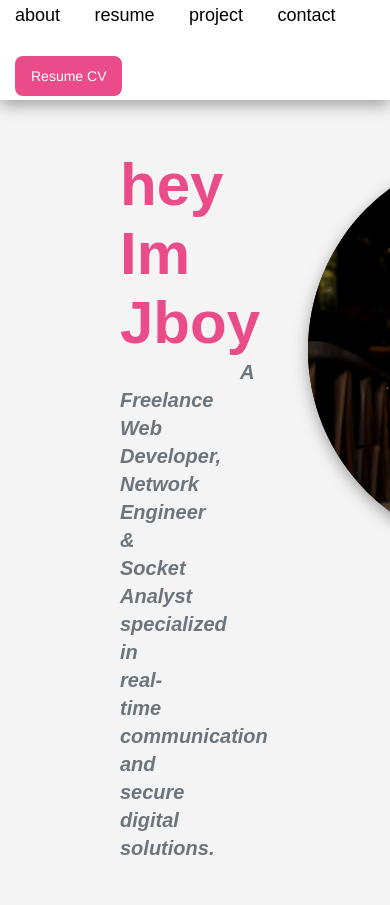
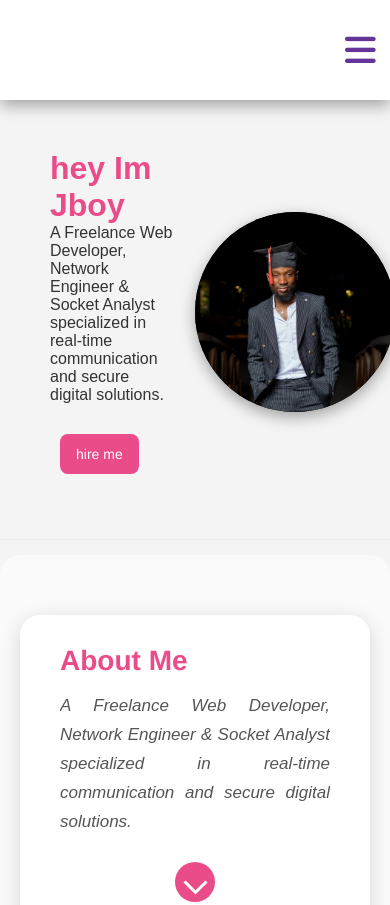
Before and after one commit to Jbmuisha/protofilio, a plain HTML site: page protofolio.html in a window 390 px wide. Shown: the top 905 px of the page. Drawn offline with Linux system fonts and the light colour scheme.

Commit message:
Merge remote origin/main with local changes

```diff
--- a/css.css
+++ b/css.css
@@ -18,10 +18,13 @@ body{
     display: flex;
     justify-content: center;
     align-items: center;
+    width: 100%;
     height: 100px;
     background-color: white;
     box-shadow: rgba(0, 0, 0, 0.35) 0px 5px 15px;
-    position: sticky;
+    position: fixed;
+    padding: 0;
+    margin: 0;
 
 
 
@@ -79,13 +82,12 @@ body{
 .menu_class .checkOuT button:focus {
   background-color: #F082AC;
 }.home{
-    display: grid;
-    grid-template-columns: 1fr 1fr;
-    gap: 20px;
-    margin: 0;
-    padding: 0 20px;
-    margin-top: 50px;
-    width: 100%;
+    display: flex;
+  justify-content: space-between;
+  align-items: center;
+  padding: 40px;
+  gap: 40px;
+  margin-top: 100px;
 }.devUser{
     float: left;
     width: 50%;
@@ -101,15 +103,16 @@ body{
     font-weight: 500;
     font-size: 24px;
     margin-bottom: 20px;
-    padding-bottom: 50px;
-    padding-left: 100px;
+    padding-bottom: 0;
+    gap: 0;
+
 
 }.par .jboy{
 
      font-size: 60px;
      font-family: Copperplate, Papyrus, fantasy;
-    font-weight: bold;
-    color: #EA4C89;
+     font-weight: bold;
+     color: #EA4C89;
 
 }
 .par .role {
@@ -129,7 +132,38 @@ body{
 }
 .devUser .hire_me #hire:hover{
     background-color: black ;
-}.about {
+}
+
+#hire{
+  background-color: #EA4C89;
+  border-radius: 8px;
+  border-style: none;
+  box-sizing: border-box;
+  color: #FFFFFF;
+  cursor: pointer;
+  display: inline-block;
+  font-family: "Haas Grot Text R Web", "Helvetica Neue", Helvetica, Arial, sans-serif;
+  font-size: 14px;
+  font-weight: 500;
+  height: 40px;
+  line-height: 20px;
+  list-style: none;
+  margin: 0;
+  outline: none;
+  padding: 10px 16px;
+  position: relative;
+  text-align: center;
+  text-decoration: none;
+  transition: color 100ms;
+  vertical-align: baseline;
+  user-select: none;
+  -webkit-user-select: none;
+  touch-action: manipulation;
+  margin-left: 10px;
+  gap: 0;
+}
+
+.about {
   display: flex;
   justify-content: space-around;
   align-items: flex-start;
@@ -505,13 +539,42 @@ hr {
 }
 
 @media (max-width: 900px) {
-  .contact {
-    flex-direction: column;
-    align-items: center;
-    gap: 0px;
+  .home {
+    padding: 50px;
+    gap: 20px;
+  }
+  .devUser, .contact {
+    width: 50%; /* Toujours 50% même en mobile */
+  }
+
+  .par {
+    font-size: 16px;
+    padding-bottom: 10px;
+  }
+
+  .jboy {
+    font-size: 32px !important;
+  }
+
+  .profile  {
+
+    background-color: rgb(15, 5, 5);
+    border-radius: 50%;
+    width: 200px;
+    height: 200px;
+    box-shadow: rgba(0, 0, 0, 0.35) 0px 5px 15px;
+    overflow: hidden;
+  }.profile img{
+     width: 100%;
+    height: auto;
+    border-radius: 10px;
+    object-fit: contain;
   }
   .users_details_contact{
     margin-right: -270px;
+  }.about{
+    justify-content: center;
+    align-items: center;
   }
 }
 
@@ -590,3 +653,59 @@ hr {
   height: 100%;
   object-fit: contain;
 }
+  .navbar{
+  display: none;
+
+
+}
+.navbar i{
+    width: 400px;
+
+  }
+@media (max-width: 900px) {
+  .navbar{
+    display: flex;
+
+  }
+  .navbar i{
+    width: 400px;
+    font-size: 35px;
+    margin-left: 700px;
+    color: rebeccapurple;
+  }
+  .menu_class{
+    display: block;
+  }
+}@media (max-width: 900px) {
+ .menu_class {
+  max-height: 0;
+  overflow: hidden;
+  opacity: 0;
+  transform: translateY(-15px) scale(0.97);
+  transition:
+    max-height 0.45s cubic-bezier(0.25, 1, 0.5, 1),
+    opacity 0.35s ease,
+    transform 0.45s cubic-bezier(0.25, 1, 0.5, 1);
+  display: flex;
+  flex-direction: column;
+  position: absolute;
+  top: 70px;
+  right: 20px;
+  background: white;
+  padding: 0;
+  border-radius: 5px;
+  box-shadow: 0 0 10px rgba(0,0,0,0.15);
+}
+
+/* When opened */
+.menu_class.open {
+  max-height: 400px;
+  opacity: 1;
+  transform: translateY(0) scale(1);
+  padding: 20}
+
+  .navbar {
+    display: block;
+    cursor: pointer;
+  }
+}
--- a/js.js
+++ b/js.js
@@ -62,3 +62,12 @@ function deplacement(){
     })
 }
 document.addEventListener("DOMContentLoaded",deplacement);
+function navbarMenu(){
+    const menulist= document.getElementById("navlist");
+    const navbtn=document.getElementById("navbar");
+    navbtn.addEventListener("click",()=>{
+        menulist.classList.toggle("open");
+
+    })
+}
+document.addEventListener("DOMContentLoaded",navbarMenu);
--- a/protofolio.html
+++ b/protofolio.html
@@ -12,27 +12,27 @@
 
 
 <body>
-
   <div class="head_menu" id="head_menu">
 
-    <div class=" bar_menu">
+    <div class="bar_menu">
 
+      <ul class="menu_class" id="navlist">
 
-      <ul class="menu_class">
-
-        <li> <a href="#about"> about</a></li>
-        <li> <a href="#resume"> resume</a></li>
-        <li> <a href="#project">project</a></li>
-        <li> <a href="#contact">contact</a></li>
+        <li><a href="#about">About</a></li>
+        <li><a href="#resume">Resume</a></li>
+        <li><a href="#project">Project</a></li>
+        <li><a href="#contact">Contact</a></li>
 
         <li class="checkOuT">
-          <button id="project_project"> Resume CV</button>
-
+          <button id="project_project">Resume CV</button>
         </li>
 
       </ul>
 
-
+      <!-- HAMBURGER BTN (correctly placed OUTSIDE the ul) -->
+      <div class="navbar" id="navbar">
+        <i class="fa-solid fa-bars"></i>
+      </div>
 
     </div>
 
@@ -44,11 +44,11 @@
     <div class="devUser ">
       <p class="par">
         <span class="jboy"> hey Im Jboy</span><br>
-        <span class="role">
-          A Freelance Web Developer, Network Engineer & Socket Analyst specialized in real-time
-          communication
-          and secure digital solutions.
-        </span>
+
+        A Freelance Web Developer, Network Engineer & Socket Analyst specialized in real-time
+        communication
+        and secure digital solutions.
+
 
       </p>
       <div class="hire_me ">
@@ -66,6 +66,7 @@
       <div class="profile">
         <img src="/image/DSC02505.JPEG" alt="" srcset="">
       </div>
+
     </div>
 
   </section>
```
Also changed, not shown: 2 other files.
